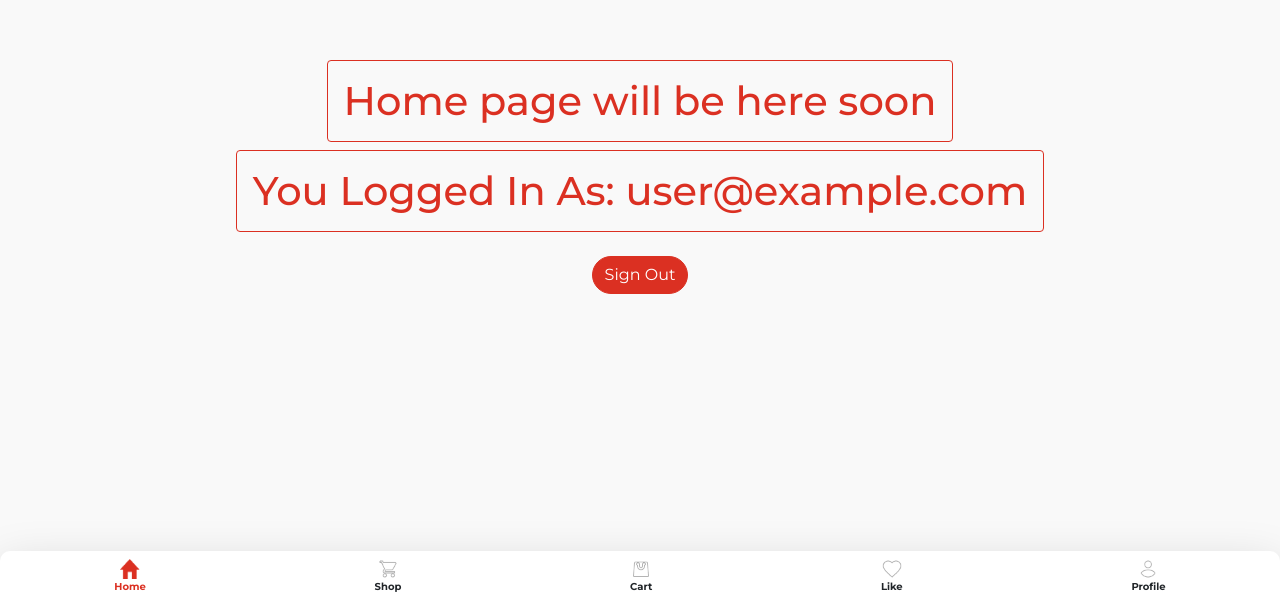
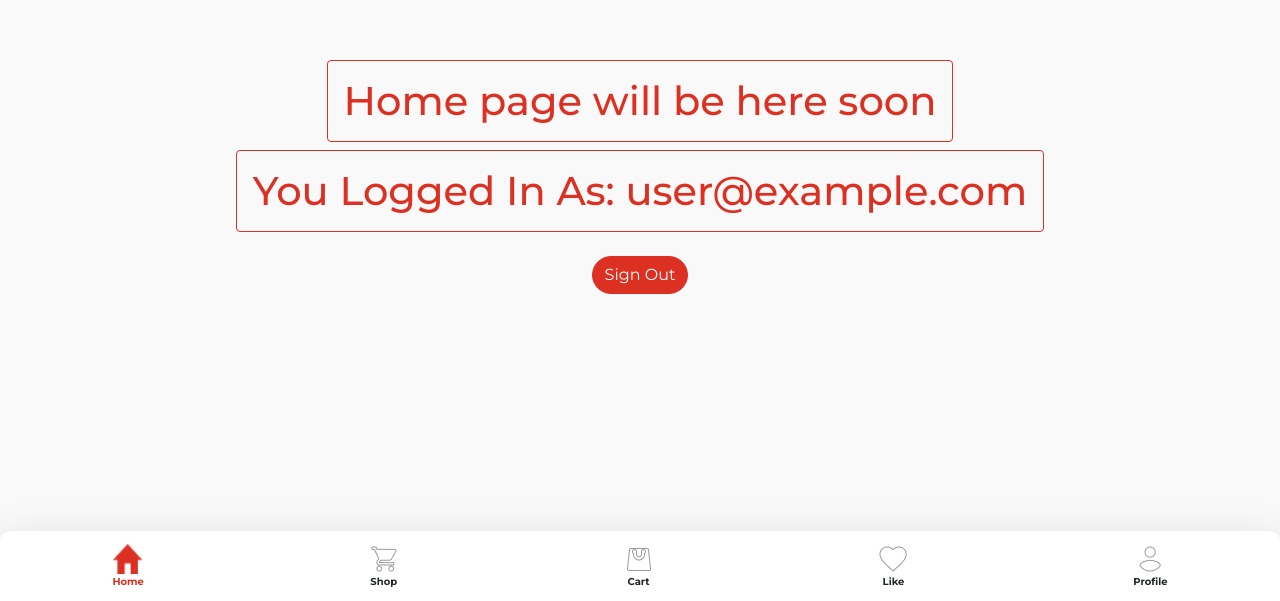
Before and after one commit to izzetomarovcff/e-commerce-react-app, a React (Create React App) app: page / in a window 1280 px wide. Shown: the part 199-800 px from the top of the page. Built offline with nearby package versions, Linux system fonts and the light colour scheme; no server answers; sample sign-in values are in the browser's storage.

Commit message:
fix navbar

```diff
--- a/src/scss/_style.scss
+++ b/src/scss/_style.scss
@@ -68,7 +68,7 @@ body{
     bottom: 0;
     background-color: #fff;
     width: 100%;
-    height: 50px;
+    height: 70px;
     border-radius: 10px 10px 0 0;
     display: flex;
     flex-direction: row;
@@ -82,8 +82,8 @@ body{
     justify-content: center;
 }
 .navitem img{
-    width: 20px;
-    height: 20px;
+    width: 30px;
+    height: 30px;
 }
 .navitem:first-child{
     color: $primary;
```
Also changed, not shown: src/css/bootstrap.css.
